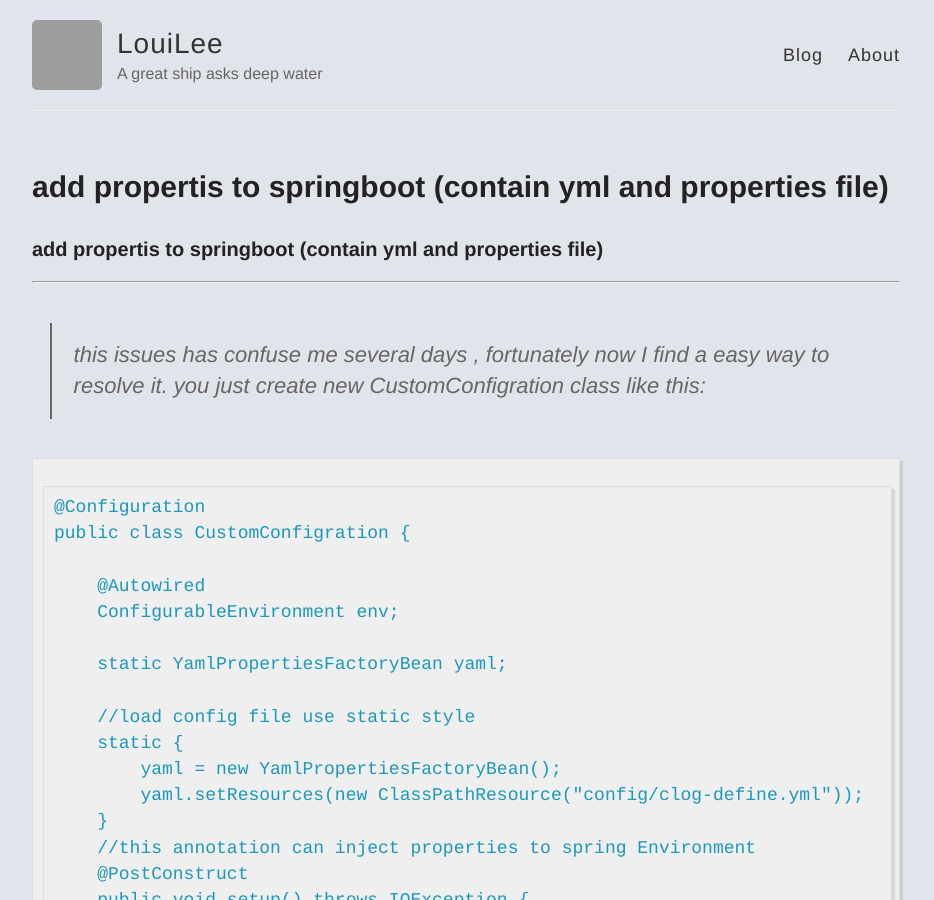
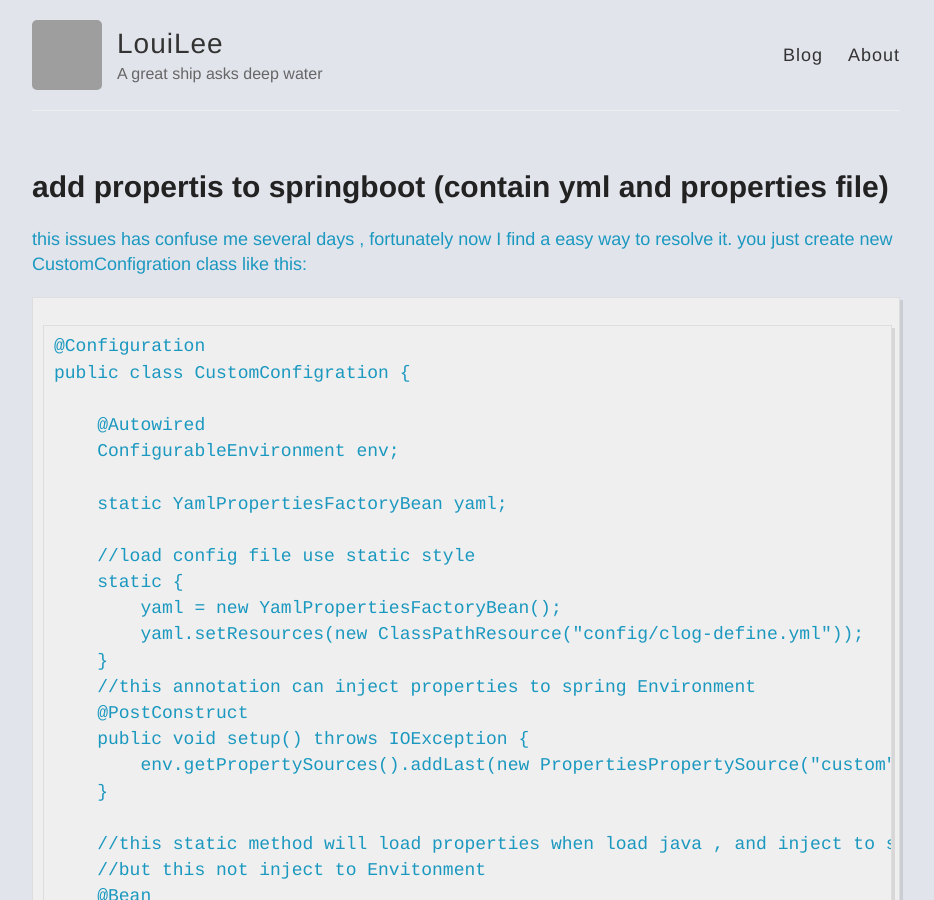
Before and after one commit to 7568/7568.github.io, a Jekyll site: the page built from _posts/2017-05/2017-06-05-springboot Add Propertis.md, in a window 1280 px wide and 900 px high. Shown: the whole window, without its empty margins (174-1108 px from the left). Built offline with Jekyll 4.4.1, drawn with Linux system fonts in a browser that asks for light colours; grey boxes are pictures that could not be loaded.

Commit message:
add jekyll

````diff
--- a/_posts/2017-05/2017-06-05-springboot Add Propertis.md
+++ b/_posts/2017-05/2017-06-05-springboot Add Propertis.md
@@ -2,11 +2,9 @@
 layout: post
 title: add propertis to springboot (contain yml and properties file)
 ---
-### add propertis to springboot (contain yml and properties file)
----
-> this issues has confuse me several days , fortunately now I find a easy way to  resolve it.
-> you just create new CustomConfigration class like this:
 
+this issues has confuse me several days , fortunately now I find a easy way to  resolve it.
+you just create new CustomConfigration class like this:
 ```
 @Configuration
 public class CustomConfigration {
@@ -38,11 +36,10 @@
 }
 ```
 
-> this is my project structures
-> ![image help](images/projectstructures.png)
-> now the spring boot will load this properties and yml file to enviroment.
-> now you can use it like this:
-
+this is my project structures
+ ![image help](images/projectstructures.png)
+now the spring boot will load this properties and yml file to enviroment.
+now you can use it like this:
 ```
 @Value("${operatorLog.managerCode[0]}")
 private Integer addType;
@@ -52,8 +49,7 @@
 private Integer deleteType;
 ```
 
-> or like this :
-
+or like this :
 ```
 @Autowired
 Environment env;
````
